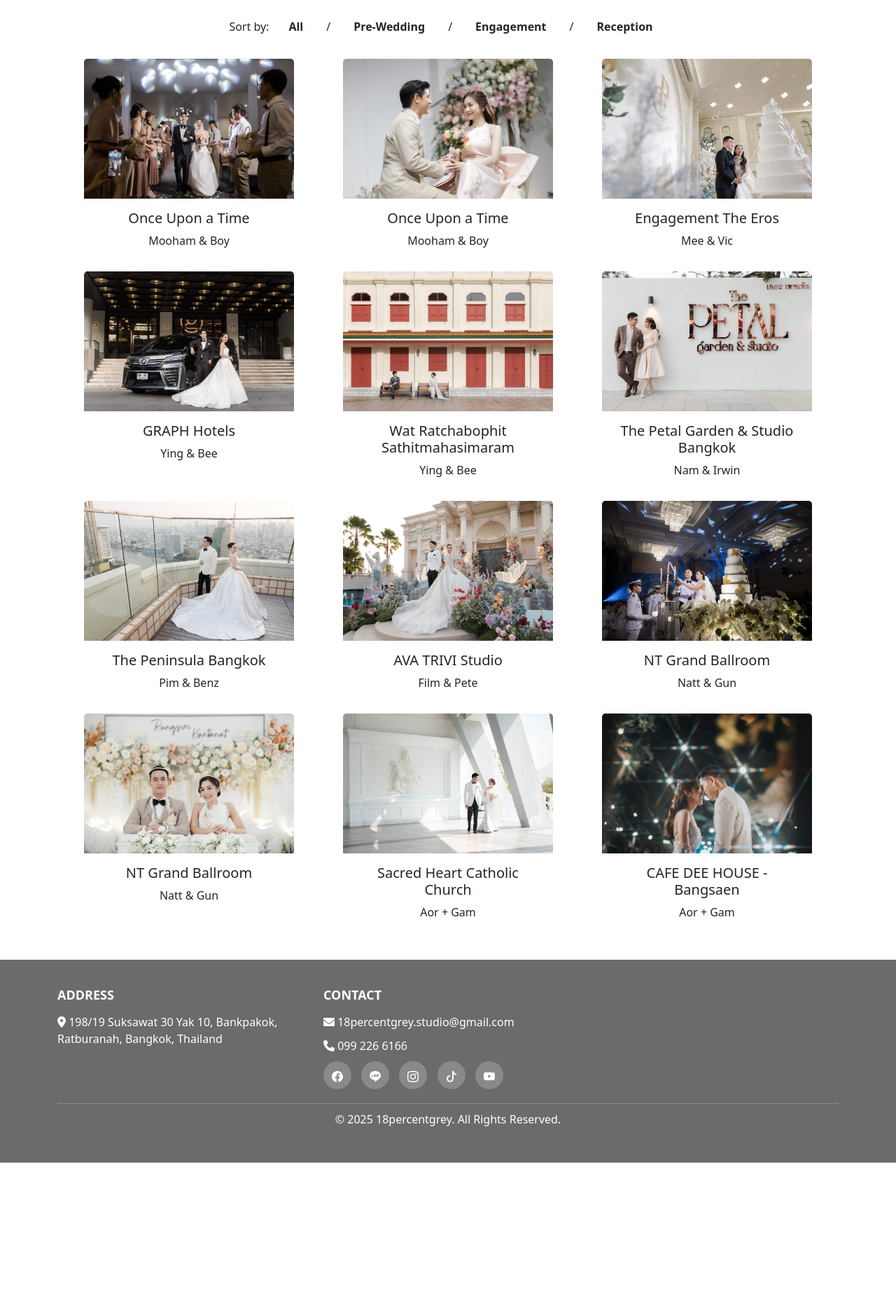
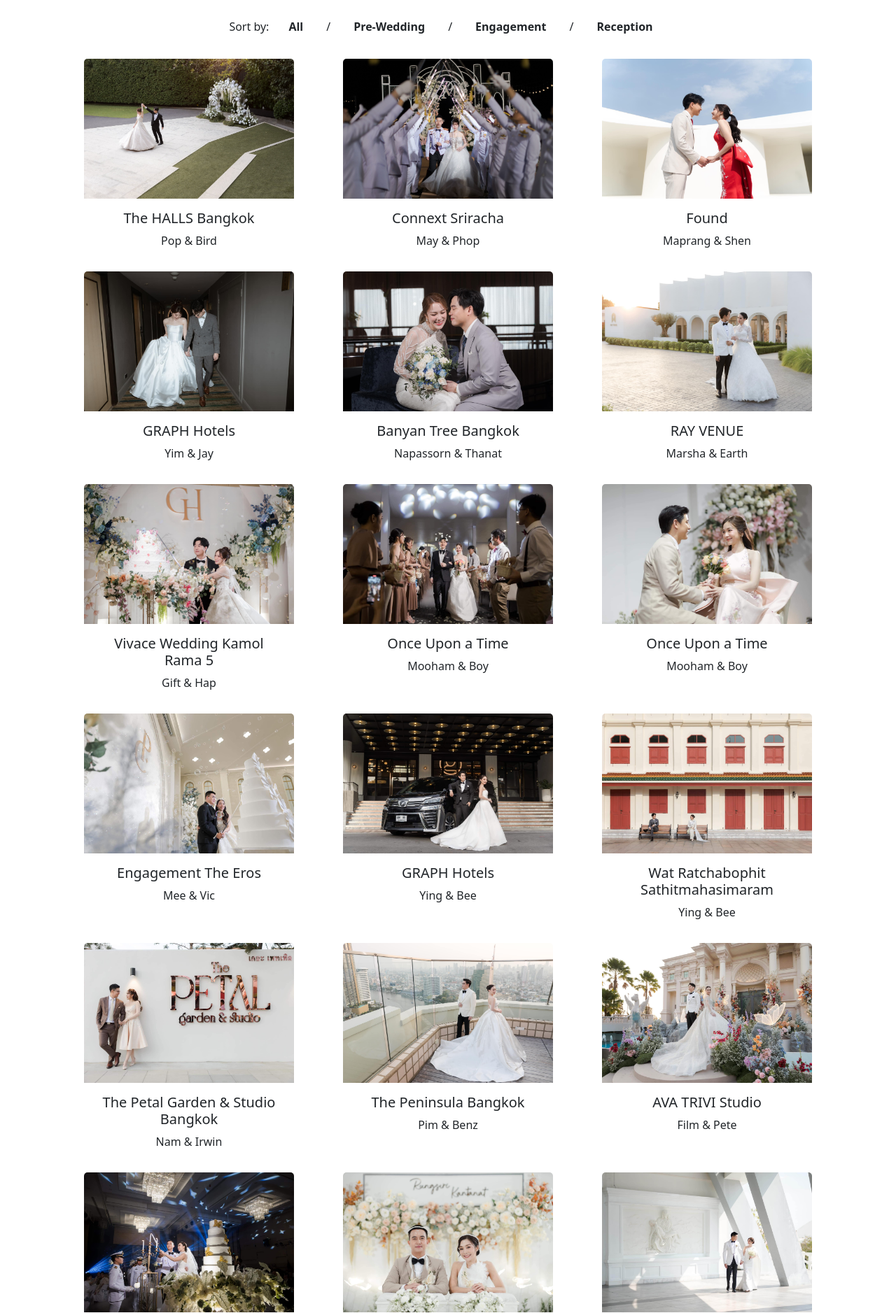
Before and after one commit to Tuyoau/photography, a PHP site: page /prewedding.php in a window 1280 px wide. Shown: the part 96-1973 px from the top of the page at 70% size. Before the commit the page ends 1758 px from the top, so only its background shows below. Run offline with PHP 8.4, Linux system fonts and the light colour scheme.

Commit message:
update 2

```diff
--- a/contact.php
+++ b/contact.php
@@ -33,13 +33,13 @@
                 <h2 class="">Address</h2>
                 <p>
                     198/19 Suksawat 30 Yak 10 <br>
-                    Bankpakok, Ratburanah <br>
+                    Bankpakok, Ratburana <br>
                     Thailand, Bangkok
                 </p>
             </div>
             <div class="percengrey">
                 <h2>Contact</h2>
-                <p><strong>Mail</strong>18percentgrey.studio@gmail.com</p>
+                <p><strong>Mail</strong>SalesRep@18percentgrey.co</p>
                 <p><strong>Tel</strong> 099 226 6166</p>
             </div>
 
--- a/css/style.css
+++ b/css/style.css
@@ -186,7 +186,7 @@ footer p {
 }
 
 .bg-contact {
-  background-image: url(../img/1.JPG);
+  background-image: url(../img/1.jpg);
   background-position: center;
   background-size: cover;
   background-repeat: no-repeat;
--- a/footer.php
+++ b/footer.php
@@ -20,11 +20,11 @@
             <div class="row text-center text-md-start">
                 <div class="col-md-4">
                     <h2>Address</h2>
-                    <p><i class="fas fa-map-marker-alt"></i> 198/19 Suksawat 30 Yak 10, Bankpakok, Ratburanah, Bangkok, Thailand</p>
+                    <p><i class="fas fa-map-marker-alt"></i> 198/19 Suksawat 30 Yak 10, Bankpakok, Ratburana, Bangkok, Thailand</p>
                 </div>
                 <div class="col-md-4">
                     <h2>Contact</h2>
-                    <p><i class="fas fa-envelope"></i> 18percentgrey.studio@gmail.com</p>
+                    <p><i class="fas fa-envelope"></i> SalesRep@18percentgrey.co</p>
                     <p><i class="fas fa-phone"></i> 099 226 6166</p>
                     <div class="social-icons">
                         <a href="https://www.facebook.com/18percentgrey.studio" target="_blank"><svg xmlns="http://www.w3.org/2000/svg" width="16" height="16" fill="currentColor" class="bi bi-facebook" viewBox="0 0 16 16">
--- a/prewedding.php
+++ b/prewedding.php
@@ -29,9 +29,100 @@
     </div>
 
     <div class="row g-3 mt-2  ">
-<div class="wrap"  >
+      <div class="wrap">
         <div class="col-12 col-md-6 col-lg-4" data-type="Reception">
-        <div class="card fadeup mb-3 custom-card border-0" id="hover-card"  >
+          <div class="card fadeup mb-3 custom-card border-0" id="hover-card">
+            <a href="https://www.facebook.com/share/p/18p1hPx6Q1/"
+              target="_blank"
+              class="text-decoration-none text-dark">
+              <img src="img/hall.jpg" class="card-img-top img-fluid" alt="Image">
+              <div class="card-body text-center">
+                <h5 class="card-title">The HALLS Bangkok</h5>
+                <p class="card-text">Pop & Bird</p>
+              </div>
+            </a>
+          </div>
+        </div>
+         <div class="col-12 col-md-6 col-lg-4" data-type="Reception">
+          <div class="card fadeup mb-3 custom-card border-0" id="hover-card">
+            <a href="https://www.facebook.com/share/p/1BQhck7Up3/"
+              target="_blank"
+              class="text-decoration-none text-dark">
+              <img src="img/MP.jpg" class="card-img-top img-fluid" alt="Image">
+              <div class="card-body text-center">
+                <h5 class="card-title">Connext Sriracha</h5>
+                <p class="card-text">May & Phop </p>
+              </div>
+            </a>
+          </div>
+        </div>
+         <div class="col-12 col-md-6 col-lg-4" data-type="Engagement">
+          <div class="card fadeup mb-3 custom-card border-0" id="hover-card">
+            <a href="https://www.facebook.com/share/p/19FTygQ6UQ/"
+              target="_blank"
+              class="text-decoration-none text-dark">
+              <img src="img/found.jpg" class="card-img-top img-fluid" alt="Image">
+              <div class="card-body text-center">
+                <h5 class="card-title">Found</h5>
+                <p class="card-text">Maprang & Shen </p>
+              </div>
+            </a>
+          </div>
+        </div>
+        <div class="col-12 col-md-6 col-lg-4" data-type="Reception">
+          <div class="card fadeup mb-3 custom-card border-0" id="hover-card">
+            <a href="https://www.facebook.com/share/p/1AbH1bP9G6/"
+              target="_blank"
+              class="text-decoration-none text-dark">
+              <img src="img/graph.jpg" class="card-img-top img-fluid" alt="Image">
+              <div class="card-body text-center">
+                <h5 class="card-title">GRAPH Hotels</h5>
+                <p class="card-text">Yim & Jay </p>
+              </div>
+            </a>
+          </div>
+        </div>
+          <div class="col-12 col-md-6 col-lg-4" data-type="Engagement">
+          <div class="card fadeup mb-3 custom-card border-0" id="hover-card">
+            <a href="https://www.facebook.com/share/p/19JW6HqkTw/"
+              target="_blank"
+              class="text-decoration-none text-dark">
+              <img src="img/banyan.jpg" class="card-img-top img-fluid" alt="Image">
+              <div class="card-body text-center">
+                <h5 class="card-title">Banyan Tree Bangkok</h5>
+                <p class="card-text">Napassorn & Thanat </p>
+              </div>
+            </a>
+          </div>
+        </div>
+        <div class="col-12 col-md-6 col-lg-4" data-type="Reception">
+          <div class="card fadeup mb-3 custom-card border-0" id="hover-card">
+            <a href="https://web.facebook.com/18percentgrey.studio/posts/pfbid0HP29TyAUPCZYus7NggXLZ2YkfPXEB18H91nf5sTiwtGPTUeKmfijX4xtLg5PNjp2l"
+              target="_blank"
+              class="text-decoration-none text-dark">
+              <img src="img/ray.jpg" class="card-img-top img-fluid" alt="Image">
+              <div class="card-body text-center">
+                <h5 class="card-title">RAY VENUE</h5>
+                <p class="card-text">Marsha & Earth </p>
+              </div>
+            </a>
+          </div>
+        </div>
+        <div class="col-12 col-md-6 col-lg-4" data-type="Engagement">
+          <div class="card fadeup mb-3 custom-card border-0" id="hover-card">
+            <a href="https://www.facebook.com/share/p/197wPBZdmK/"
+              target="_blank"
+              class="text-decoration-none text-dark">
+              <img src="img/G&H.jpg" class="card-img-top img-fluid" alt="Image">
+              <div class="card-body text-center">
+                <h5 class="card-title">Vivace Wedding Kamol Rama 5</h5>
+                <p class="card-text">Gift & Hap</p>
+              </div>
+            </a>
+          </div>
+        </div>
+        <div class="col-12 col-md-6 col-lg-4" data-type="Reception">
+          <div class="card fadeup mb-3 custom-card border-0" id="hover-card">
             <a href="https://web.facebook.com/18percentgrey.studio/posts/pfbid0HP29TyAUPCZYus7NggXLZ2YkfPXEB18H91nf5sTiwtGPTUeKmfijX4xtLg5PNjp2l"
               target="_blank"
               class="text-decoration-none text-dark">
@@ -43,8 +134,8 @@
             </a>
           </div>
         </div>
-      <div class="col-12 col-md-6 col-lg-4" data-type="Engagement" >
-        <div class="card fadeup mb-3 custom-card border-0" id="hover-card" >
+        <div class="col-12 col-md-6 col-lg-4" data-type="Engagement">
+          <div class="card fadeup mb-3 custom-card border-0" id="hover-card">
             <a href="https://web.facebook.com/18percentgrey.studio/posts/pfbid02DvHsqUheT4u9HTyggQuTAwT1Vp1hgcH2vAvzBXub6uacvgLVnRFdDSzydkT5Uaypl"
               target="_blank"
               class="text-decoration-none text-dark">
@@ -57,7 +148,7 @@
           </div>
         </div>
         <div class="col-12 col-md-6 col-lg-4" data-type="Engagement">
-        <div class="card fadeup mb-3 custom-card border-0" id="hover-card" >
+          <div class="card fadeup mb-3 custom-card border-0" id="hover-card">
             <a href="https://web.facebook.com/18percentgrey.studio/posts/pfbid038DVZrNi8z3SEzw1eDr6tjt3CjdgZZQVptte3DbN5M8FZm1UXJJrYhAHwTmSzkjFyl"
               target="_blank"
               class="text-decoration-none text-dark">
@@ -70,7 +161,7 @@
           </div>
         </div>
         <div class="col-12 col-md-6 col-lg-4" data-type="Reception">
-        <div class="card fadeup mb-3 custom-card border-0" id="hover-card"  >
+          <div class="card fadeup mb-3 custom-card border-0" id="hover-card">
             <a href="https://web.facebook.com/18percentgrey.studio/posts/pfbid02n455LyNLARaBxFQmfj3W73CrjcK4SWPPWgv5aAxnNUThekhTiLhWArmgJHYHfsPGl"
               target="_blank"
               class="text-decoration-none text-dark">
@@ -83,7 +174,7 @@
           </div>
         </div>
         <div class="col-12 col-md-6 col-lg-4" data-type="Pre-Wedding">
-        <div class="card fadeup mb-3 custom-card border-0" id="hover-card" >
+          <div class="card fadeup mb-3 custom-card border-0" id="hover-card">
             <a href="https://web.facebook.com/18percentgrey.studio/posts/pfbid035F3tQMz16FejCrzfXYkn1a2TdeTXWWGwb9JvUFxwhfs1JUPhp8ckM8fxrETN45q2l"
               target="_blank"
               class="text-decoration-none text-dark">
@@ -96,7 +187,7 @@
           </div>
         </div>
         <div class="col-12 col-md-6 col-lg-4" data-type="Engagement">
-        <div class="card fadeup mb-3 custom-card border-0" id="hover-card" >
+          <div class="card fadeup mb-3 custom-card border-0" id="hover-card">
             <a href="https://web.facebook.com/18percentgrey.studio/posts/pfbid02PK9A5piMvfMC5wq9ufrYRosYg2mGS3YscuKRHxB48uMcZhsZsyy6DfFCAPU54EiGl"
               target="_blank"
               class="text-decoration-none text-dark">
@@ -109,7 +200,7 @@
           </div>
         </div>
         <div class="col-12 col-md-6 col-lg-4" data-type="Reception">
-        <div class="card fadeup mb-3 custom-card border-0" id="hover-card" >
+          <div class="card fadeup mb-3 custom-card border-0" id="hover-card">
             <a href="https://web.facebook.com/18percentgrey.studio/posts/pfbid02kevoMdEtE3XXcEEs3RxHcafDN1oWMJeQqSk4BVKSqaJrNvNiW7tL8AdeQ6HMVMmal"
               target="_blank"
               class="text-decoration-none text-dark">
@@ -122,7 +213,7 @@
           </div>
         </div>
         <div class="col-12 col-md-6 col-lg-4" data-type="Reception">
-        <div class="card fadeup mb-3 custom-card border-0" id="hover-card" >
+          <div class="card fadeup mb-3 custom-card border-0" id="hover-card">
             <a href="https://web.facebook.com/18percentgrey.studio/posts/pfbid02UtQMBijFu5G1rwio8uEcaY1rJHLnDBu8pesSHZ3CYkT4ynMeykKPEqXcVfpYMhP7l"
               target="_blank"
               class="text-decoration-none text-dark">
@@ -135,7 +226,7 @@
           </div>
         </div>
         <div class="col-12 col-md-6 col-lg-4" data-type="Reception">
-        <div class="card fadeup mb-3 custom-card border-0" id="hover-card" >
+          <div class="card fadeup mb-3 custom-card border-0" id="hover-card">
             <a href="https://web.facebook.com/18percentgrey.studio/posts/pfbid0bJ3X4zRgjoBEQa61zyok4uG9cz8ptf56n95pU4yYjYeV12WvsHv4zBtSQHTnfA5l"
               target="_blank"
               class="text-decoration-none text-dark">
@@ -147,8 +238,8 @@
             </a>
           </div>
         </div>
-      <div class="col-12 col-md-6 col-lg-4"  data-type="Engagement" >
-        <div class="card fadeup mb-3 custom-card border-0" id="hover-card" >
+        <div class="col-12 col-md-6 col-lg-4" data-type="Engagement">
+          <div class="card fadeup mb-3 custom-card border-0" id="hover-card">
             <a href="https://web.facebook.com/18percentgrey.studio/posts/pfbid02PaDGunsG3MonP5XyoG7a2pGkSVKoxCQEGL4k1Vn7gg8qqfqEXPBwPNLtQ9LZpcuXl"
               target="_blank"
               class="text-decoration-none text-dark">
@@ -159,8 +250,9 @@
               </div>
             </a>
           </div>
-      </div> <div class="col-12 col-md-6 col-lg-4" data-type="Engagement">
-        <div class="card fadeup mb-3 custom-card border-0" id="hover-card" >
+        </div>
+        <div class="col-12 col-md-6 col-lg-4" data-type="Engagement">
+          <div class="card fadeup mb-3 custom-card border-0" id="hover-card">
             <a href="https://web.facebook.com/18percentgrey.studio/posts/pfbid0hwSxpbp2wyEfojH8dLVu4bUdsqzLujXJQ2kGGaeXd8CH7eoSvDcNpkMNNPE8LekAl"
               target="_blank"
               class="text-decoration-none text-dark">
@@ -171,8 +263,9 @@
               </div>
             </a>
           </div>
-      </div> <div class="col-12 col-md-6 col-lg-4" data-type="Reception">
-        <div class="card fadeup mb-3 custom-card border-0" id="hover-card" >
+        </div>
+        <div class="col-12 col-md-6 col-lg-4" data-type="Reception">
+          <div class="card fadeup mb-3 custom-card border-0" id="hover-card">
             <a href="https://web.facebook.com/18percentgrey.studio/posts/pfbid0RXaCJ9YPH7H8qXbRHmJ6iC5pKsiGJBdY7gMNjCpbGZqRnQ6jkBAF52ije7GqPjwml"
               target="_blank"
               class="text-decoration-none text-dark">
```
Also changed, not shown: cinema.php (+12 -2 lines), index.php (+8 -1 lines), img/G&H.jpg (added), img/MP.jpg (added), img/banyan.jpg (added), img/found.jpg (added), img/gra.jpg (added), img/graph.jpg (added), img/hall.jpg (added), img/ray.jpg (added), img/ss.jpg (added). Lines whose indentation alone changed are shown as unchanged.
